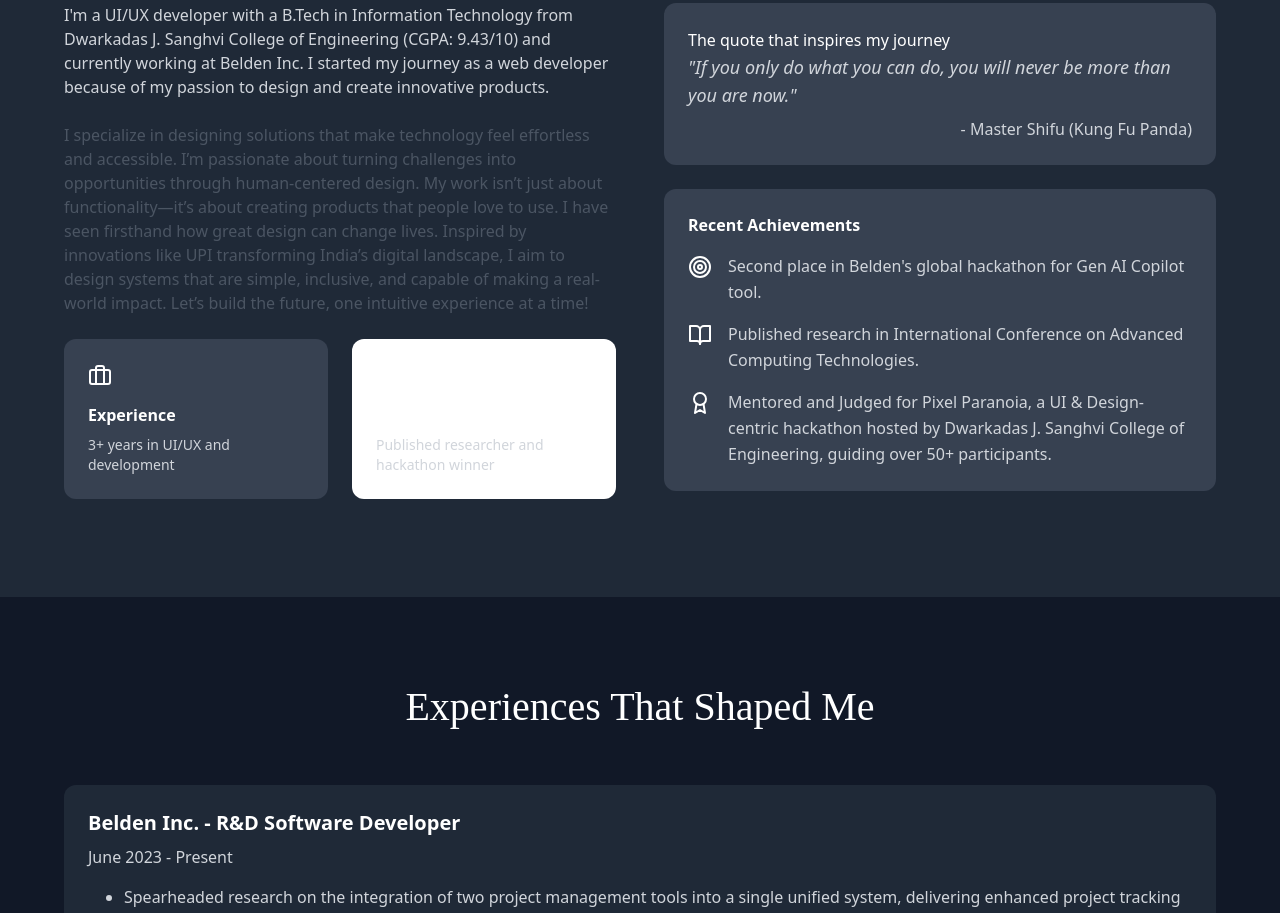
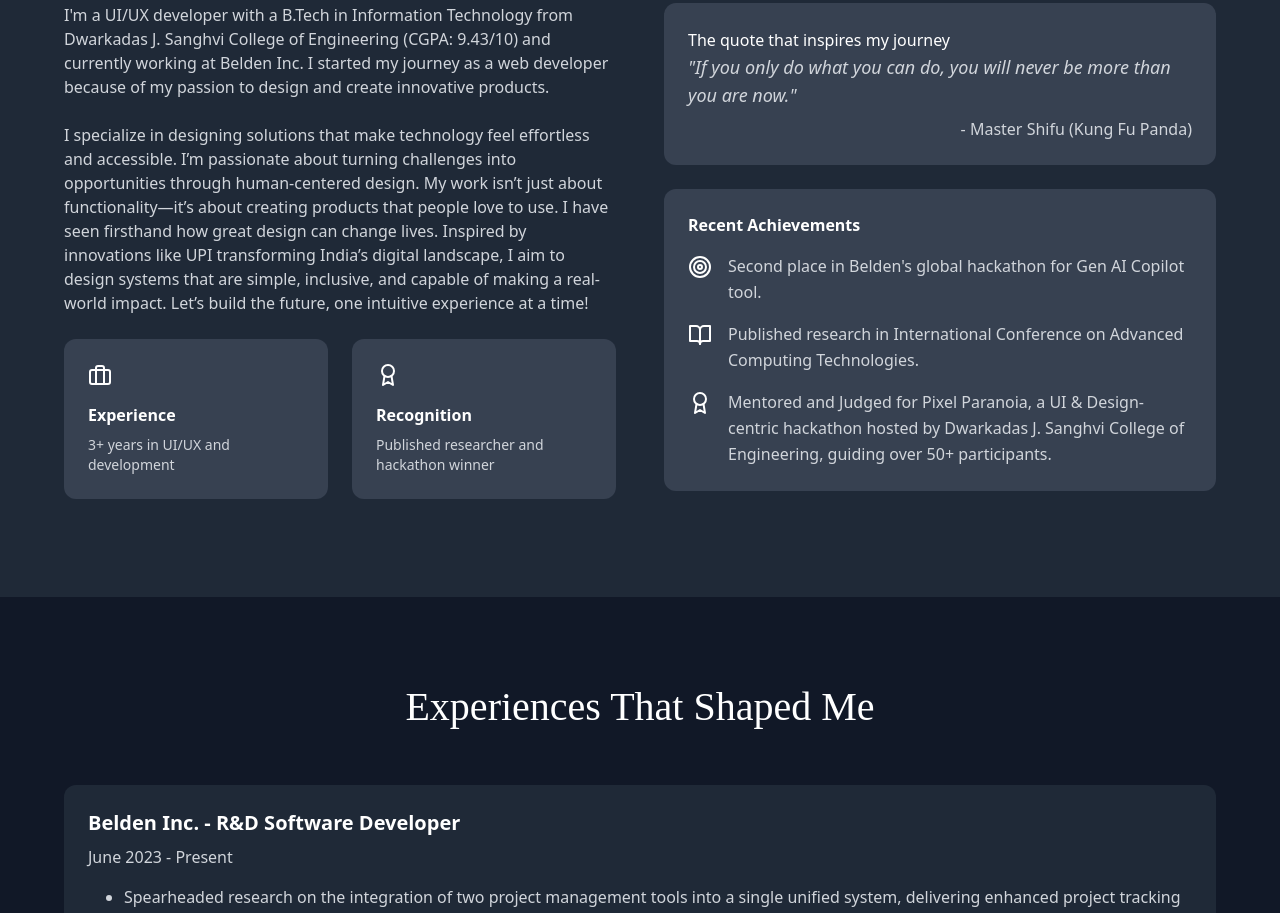
Before and after one commit to SHIVAMVORA01/ShivamVoraPortfolio, a React (Vite) app: page / in a window 1280 px wide. Shown: the part 2020-2933 px from the top of the page. Built offline with nearby package versions, Linux system fonts and the light colour scheme; a web font is replaced by a local one.

Commit message:
thrithythree

```diff
--- a/src/App.tsx
+++ b/src/App.tsx
@@ -312,6 +312,8 @@ export default function Portfolio() {
           )}
         </div>
       </section>
+
+      {/* About Section */}
       <section
         id="about"
         className="min-h-screen flex flex-col justify-center py-20 bg-gray-50 dark:bg-gray-800 px-6"
@@ -325,7 +327,7 @@ export default function Portfolio() {
               <p className="text-gray-600 dark:text-gray-300 mb-6">
                 {about.intro1}
               </p>
-              <p className="text-gray-600 dark:text.gray-300 mb-6">
+              <p className="text-gray-600 dark:text-gray-300 mb-6">
                 {about.intro2}
               </p>
               <div className="grid grid-cols-2 gap-6">
@@ -338,7 +340,7 @@ export default function Portfolio() {
                     {about.experience}
                   </p>
                 </div>
-                <div className="bg-white dark:bg.gray-700 p-6 rounded-xl">
+                <div className="bg-white dark:bg-gray-700 p-6 rounded-xl">
                   <Award className="h-6 w-6 text-gray-900 dark:text-white mb-4" />
                   <h3 className="font-bold text-gray-900 dark:text-white mb-2">
                     Recognition
```
